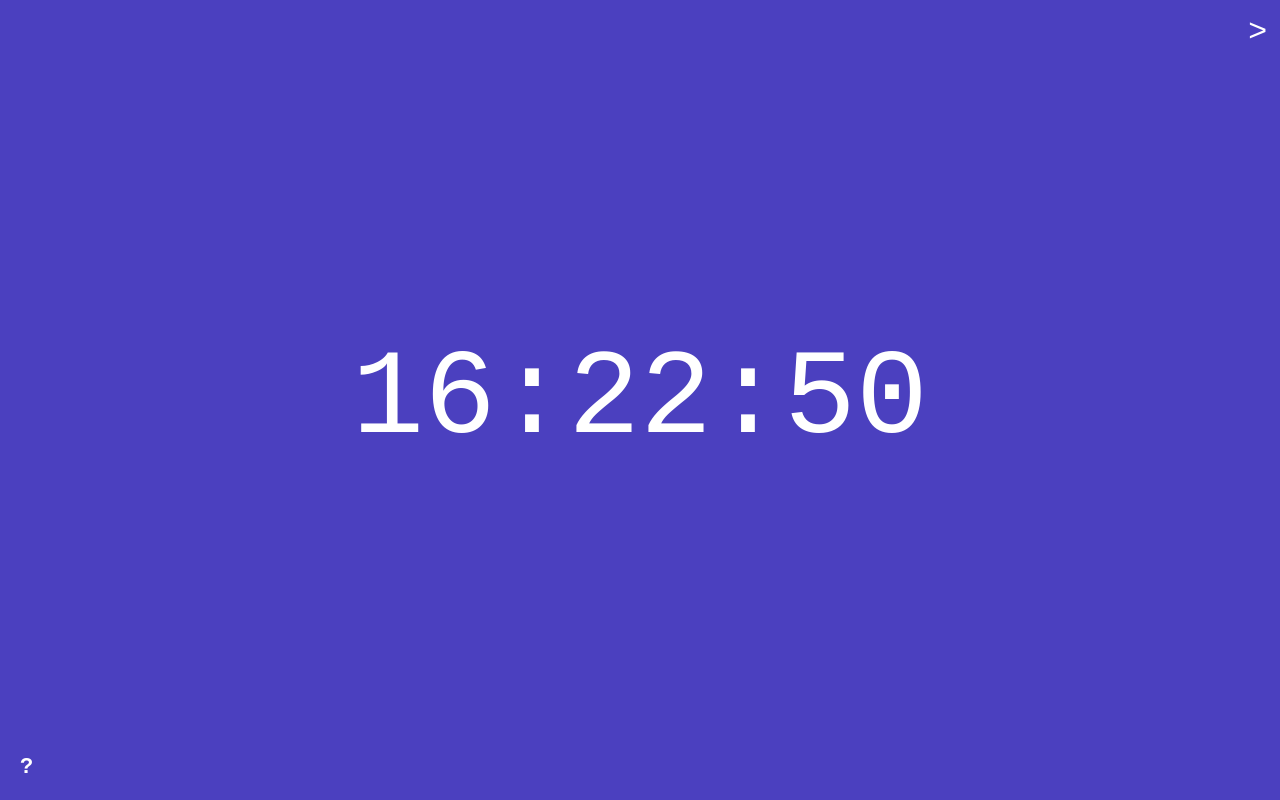
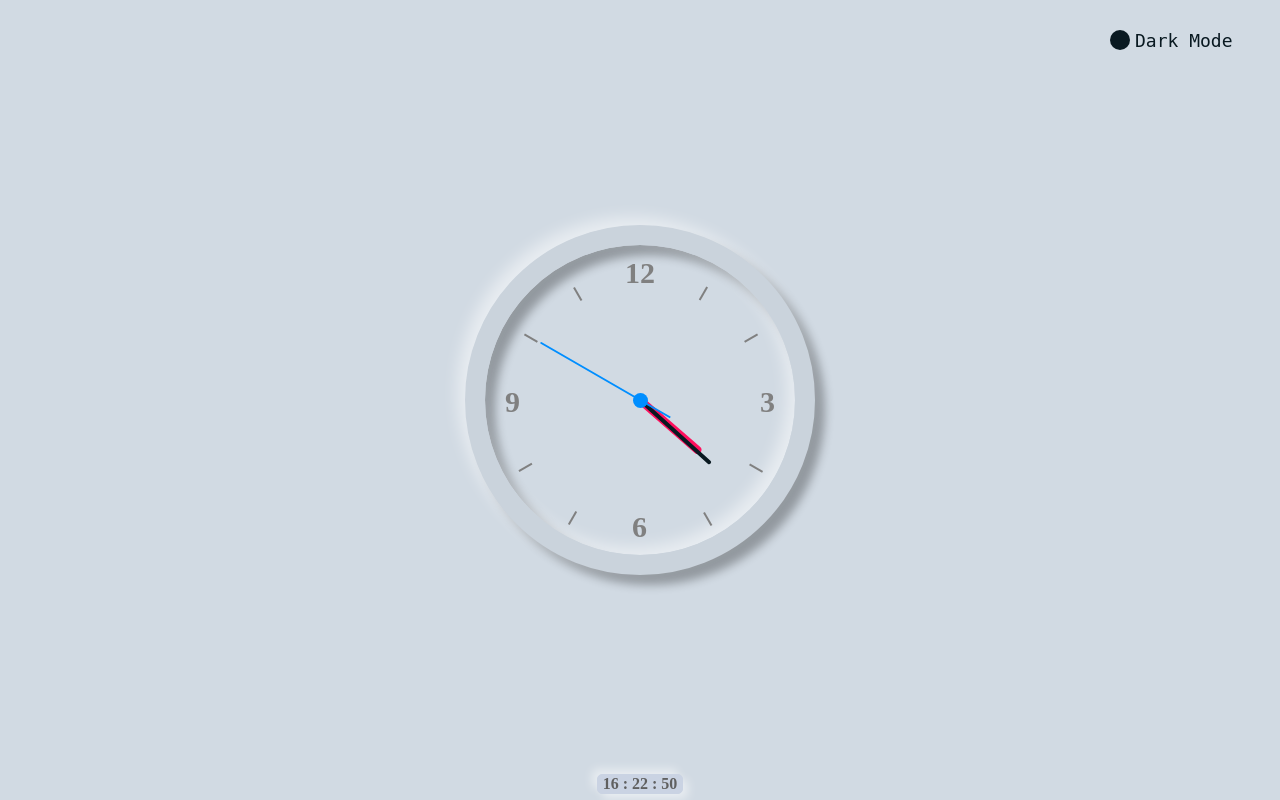
Before and after one commit to OlegAndrus12/Flask-News, a Flask app: page /clock in a window 1280 px wide. Run offline with Flask 3, Linux system fonts and the light colour scheme.

Commit message:
different clock

```diff
--- a/templates/clock.html
+++ b/templates/clock.html
@@ -1,457 +1,333 @@
 <!DOCTYPE html>
-<html lang="en" >
+<html lang="en">
 
 <head>
     <meta charset="UTF-8">
-  <title>c o l o r c l o c k</title>
+    <meta http-equiv="X-UA-Compatible" content="IE=edge">
+    <meta name="viewport" content="width=device-width, initial-scale=1.0">
+    <title>Clock</title>
     <style>
-    :root {
-  --background: hsl(0, 0%, 100%);
-}
-
         * {
-  margin:0;
-  padding:0;
-  box-sizing:border-box;
+            margin: 0;
+            padding: 0;
+            box-sizing: border-box;
         }
 
         body {
-	text-align:center;
-  background:var(--background);
-  user-select:none;
+            display: flex;
+            justify-content: center;
+            align-items: center;
+            min-height: 100vh;
+            background: #091921;
         }
 
-#container {
-  position:relative;
-  overflow:hidden;
+        body.light {
+            background: #d1dae3;
         }
 
-#clock {
-  height:100vh;
-	color:white;
-	display:flex;
-  align-items:center;
-  justify-content:center;
-	font-size:120px;
-	font-family:'Courier New', Courier, monospace;
+        .clock {
+            width: 350px;
+            height: 350px;
+            display: flex;
+            justify-content: center;
+            align-items: center;
+            background: #091921;
+            border: 20px solid #091921;
+            border-radius: 50%;
+            box-shadow: -8px -8px 15px rgba(255, 255, 255, 0.05),
+                20px 20px 20px rgba(0, 0, 0, 0.3),
+                inset -8px -8px 15px rgba(255, 255, 255, 0.05),
+                inset 20px 20px 20px rgba(0, 0, 0, 0.3);
         }
 
-#controls {
-  position:absolute;
-  right:0;
-  top:0;
-  width:228px;
-  height:100%;
-  padding:48px 24px 48px;
-  display:flex;
-  flex-direction:column;
-  justify-content:space-around;
-  align-items:center;
-  transform:translateX(0);
-  background-color:rgba(0, 0, 0, .3);
-  transition:all 1s ease-in-out;
+        body.light .clock {
+            background: #d1dae3;
+            border: 20px solid #cad3dc;
+            box-shadow: -8px -8px 15px rgba(255, 255, 255, 0.5),
+                10px 10px 10px rgba(0, 0, 0, 0.3),
+                inset -8px -8px 15px rgba(255, 255, 255, 0.5),
+                inset 10px 10px 10px rgba(0, 0, 0, 0.3);
         }
 
-#controls.closed {
-  transform:translateX(calc(100% - 48px));
-  background-color:transparent;
-  color:transparent;
-  transition:all 1s ease-in-out;
+        .clock::before {
+            content: '';
+            position: absolute;
+            height: 15px;
+            width: 15px;
+            background: #fff;
+            border-radius: 50%;
+            z-index: 100000;
         }
 
-#controls.closed .control {
-  opacity:0;
-  transition:opacity 1s ease;
+        body.light .clock::before {
+            background: #008eff;
         }
 
-.menuButton {
-  color:white;
-  font-size:32px;
-  font-family:'Courier New', Courier, monospace;
-  position:absolute;
-  top:10px;
-  left:16px;
-  transform:rotate(180deg);
-  transition:1s ease-in-out;
+        .indicators div {
+            position: absolute;
+            width: 2px;
+            height: 15px;
+            background: #404040;
         }
 
-.menuButton.open {
-  transform:rotate(0deg);
-  transition:1s ease-in-out;
+        .indicators div:nth-child(1) {
+            transform: rotate(30deg) translateY(-130px) translateX(-3px);
         }
 
-#lightnessSlider {
-  width:100%;
-  margin:10px 0;
+        .indicators div:nth-child(2) {
+            transform: rotate(60deg) translateY(-130px) translateX(-5px);
         }
 
-.text {
-	font-family:'Courier New', Courier, monospace;
-	font-size:12px;
-	color:white;
+        .indicators div:nth-child(3) {
+            transform: rotate(120deg) translateY(-130px) translateX(-5px);
         }
 
-.control {
-  margin:48px 0;
-  opacity:1;
-  transition:opacity 2s ease;
+        .indicators div:nth-child(4) {
+            transform: rotate(150deg) translateY(-130px) translateX(-2px);
         }
 
-.small {
-  font-size:10px;
+        .indicators div:nth-child(5) {
+            transform: rotate(210deg) translateY(-130px) translateX(4px);
         }
 
-.bold {
-  font-weight:bold;
+        .indicators div:nth-child(6) {
+            transform: rotate(240deg) translateY(-130px) translateX(6px);
         }
 
-.button {
-  width:60%;
-  padding:10px;
-  border:1px solid white;
+        .indicators div:nth-child(7) {
+            transform: rotate(300deg) translateY(-130px) translateX(5px);
         }
 
-.menuButton:hover, .button:hover, #explainerButton:hover {
-  cursor:pointer;
+        .indicators div:nth-child(8) {
+            transform: rotate(330deg) translateY(-130px) translateX(2px);
         }
 
-#explainerButton {
-  position:absolute;
-  bottom:20px;
-  left:20px;
-  font-size:22px;
-  font-weight:bold;
+        body.light .indicators div {
+            background: #808080;
         }
 
-#explainer {
-  visibility: visible;
-  position:absolute;
-  width:280px;
-  height:290px;
-  overflow-y:scroll;
-  border:1px solid white;
-  left:48px;
-  bottom:48px;
-  padding:5px;
-  font-family:'Courier New', Courier, monospace;
-  font-size:16px;
-  background-color:rgba(0, 0, 0, .3);
-  text-align:left;
+        .nums {
+            position: absolute;
+            font-size: 30px;
+            font-weight: bold;
+            color: #808080;
         }
 
-#explainer.closed {
-  visibility:hidden;
+        #three {
+            position: absolute;
+            left: 120px;
+            top: -15px;
         }
 
-p {
-  margin:10px 0;
+        #six {
+            position: absolute;
+            top: 110px;
+            left: -8px;
         }
 
-input[type=range] {
-  -webkit-appearance: none;
-  width: 40%;
-  vertical-align: middle;
+        #nine {
+            position: absolute;
+            right: 120px;
+            top: -15px;
         }
-input[type=range]:focus {
-  outline: none;
+
+        #twelve {
+            position: absolute;
+            bottom: 110px;
+            left: -15px;
         }
-input[type=range]::-webkit-slider-runnable-track {
-  width: 100%;
-  height: 0px;
+
+        .clock .hour,
+        .clock .min,
+        .clock .sec {
+            position: absolute;
+            z-index: 10;
+        }
+
+        .hour,
+        .hr {
+            height: 160px;
+            width: 160px;
+        }
+
+        .min,
+        .mn {
+            height: 190px;
+            width: 190px;
+        }
+
+        .sec,
+        .sc {
+            height: 230px;
+            width: 230px;
+        }
+
+        .hr,
+        .mn,
+        .sc {
+            display: flex;
+            justify-content: center;
+            position: absolute;
+            border-radius: 50%;
+        }
+
+        .hr::before {
+            content: '';
+            position: absolute;
+            width: 8px;
+            height: 80px;
+            background: #ff105e;
+            z-index: 10;
+            border-radius: 6px 6px 0 0;
+        }
+
+        .mn::before {
+            content: '';
+            position: absolute;
+            width: 4px;
+            height: 90px;
+            background: #ffffff;
+            z-index: 11;
+            border-radius: 6px 6px 0 0;
+        }
+
+        body.light .mn::before {
+            background: #091921;
+        }
+
+        .sc::before {
+            content: '';
+            position: absolute;
+            width: 2px;
+            height: 150px;
+            background: #008eff;
+            z-index: 12;
+            border-radius: 6px 6px 0 0;
+        }
+
+        .time {
+            height: 20px;
+            position: absolute;
+            margin-top: 60%;
+            padding: 0 5px;
+            border: 1px solid #091921;
+            background: #091921;
+            border-radius: 5px;
+            color: #808080;
+            font-weight: bold;
+            box-shadow: 5px 5px 10px rgba(255, 255, 255, 0.1), -5px -5px 10px rgba(255, 255, 255, 0.1);
+        }
+
+        body.light .time {
+            color: #606060;
+            border: 1px solid #CAD3E3;
+            background: #CAD3E3;
+            box-shadow: 5px 5px 10px rgba(255, 255, 255, 0.5), -5px -5px 10px rgba(255, 255, 255, 0.5);
+        }
+
+        .toggleClass {
+            position: absolute;
+            top: 30px;
+            right: 150px;
+            width: 20px;
+            height: 20px;
+            font-size: 18px;
+            border-radius: 50%;
+            background: #d1dae3;
+            color: #d1dae3;
+            font-family: monospace;
             cursor: pointer;
-  box-shadow: 1px 1px 1px rgba(0, 0, 0, 0), 0px 0px 1px rgba(13, 13, 13, 0);
-  background: #ffffff;
-  border-radius: 6.2px;
-  border: 1px solid #ececec;
+            display: flex;
+            align-items: center;
         }
-input[type=range]::-webkit-slider-thumb {
-  box-shadow: 0px 0px 0px rgba(5, 0, 0, 0), 0px 0px 0px rgba(31, 0, 0, 0);
-  border: 0px solid #000000;
-  height: 12px;
-  width: 11px;
-  border-radius: 50px;
-  background: #ffffff;
-  cursor: pointer;
-  -webkit-appearance: none;
-  margin-top: -7px;
+
+        .toggleClass::before {
+            position: absolute;
+            left: 25px;
+            content: 'Light Mode';
+            white-space: nowrap;
         }
-input[type=range]:focus::-webkit-slider-runnable-track {
-  background: #ffffff;
+
+        body.light .toggleClass {
+            background: #091921;
+            color: #091921;
         }
-input[type=range]::-moz-range-track {
-  width: 100%;
-  height: 0px;
-  cursor: pointer;
-  box-shadow: 1px 1px 1px rgba(0, 0, 0, 0), 0px 0px 1px rgba(13, 13, 13, 0);
-  background: #ffffff;
-  border-radius: 6.2px;
-  border: 1px solid #ececec;
-}
-input[type=range]::-moz-range-thumb {
-  box-shadow: 0px 0px 0px rgba(5, 0, 0, 0), 0px 0px 0px rgba(31, 0, 0, 0);
-  border: 0px solid #000000;
-  height: 12px;
-  width: 11px;
-  border-radius: 50px;
-  background: #ffffff;
-  cursor: pointer;
-}
-input[type=range]::-ms-track {
-  width: 100%;
-  height: 0px;
-  cursor: pointer;
-  background: transparent;
-  border-color: transparent;
-  color: transparent;
-}
-input[type=range]::-ms-fill-lower {
-  background: #fcfcfc;
-  border: 1px solid #ececec;
-  border-radius: 12.4px;
-  box-shadow: 1px 1px 1px rgba(0, 0, 0, 0), 0px 0px 1px rgba(13, 13, 13, 0);
-}
-input[type=range]::-ms-fill-upper {
-  background: #ffffff;
-  border: 1px solid #ececec;
-  border-radius: 12.4px;
-  box-shadow: 1px 1px 1px rgba(0, 0, 0, 0), 0px 0px 1px rgba(13, 13, 13, 0);
-}
-input[type=range]::-ms-thumb {
-  box-shadow: 0px 0px 0px rgba(5, 0, 0, 0), 0px 0px 0px rgba(31, 0, 0, 0);
-  border: 0px solid #000000;
-  height: 12px;
-  width: 11px;
-  border-radius: 50px;
-  background: #ffffff;
-  cursor: pointer;
-}
-input[type=range]:focus::-ms-fill-lower {
-  background: #ffffff;
-}
-input[type=range]:focus::-ms-fill-upper {
-  background: #ffffff;
+
+        body.light .toggleClass::before {
+            content: 'Dark Mode';
         }
     </style>
 </head>
 
-<body>
-  <div id="container">
-    <div id="clock">
-    	<span id="hour"></span><span class="clock_separator">:</span><span id="minutes"></span><span class="clock_separator">:</span><span id="seconds"></span>
+<body class="light">
+    <div class="clock">
+        <div class="hour">
+            <div class="hr" id="hr"></div>
         </div>
-    <div id="controls" class="closed">
-      <div class="menuButton"><</div>
-      <div id="lightnessControl" class="control">
-        <div class="text">set color lightness:</div>
-        <input type="range" id="lightnessSlider" min="10" max="90">
-        <div class="text" id="lightnessValue">50%</div>
+        <div class="min">
+            <div class="mn" id="mn"></div>
         </div>
-      <div id="backgroundStyleToggle" class="text button control">Switch to gradient</div>
-      <div id="timeEncodingToggle" class="text button control">Current mode: hueWheel<br><p class="bold">
-        Change
-      </p></div>
+        <div class="sec">
+            <div class="sc" id="sc"></div>
         </div>
-
-    <div id="explainerButton" class="text">?</div>
-    <div id="explainer" class="text closed">
-    	???
-      <p>Color Clock is a clock with a background color derived from the current time. So far I've implemented two ways of doing this: <span class="bold">time to hex</span> and <span class="bold">hue wheel</span></p>
-    	<p class="bold">Time to hex</p>
-    	<p>The current time is flattened into a six-character string and appended to a pound sign in order to be used as a hex color value. 13:43:06 becomes #134306.</p>
-    	<p class="bold">Hue wheel</p>
-    	<p>Each hour (0-23) is mapped to a section of the hue wheel (0-359).</p>
-      <p class="bold">Gradient mode</p>
-      <p>Makes a pretty gradient by adding a second color that is a bit further (30 degrees) in the hue wheel.</p>
-      <p class="small">Made by mechamech</p>
+        <div class="indicators">
+            <div></div>
+            <div></div>
+            <div></div>
+            <div></div>
+            <div></div>
+            <div></div>
+            <div></div>
+            <div></div>
         </div>
+        <div class="nums">
+            <span id="three">3</span>
+            <span id="six">6</span>
+            <span id="nine">9</span>
+            <span id="twelve">12</span>
         </div>
+        <div class="time"></div>
+    </div>
+    <div class="toggleClass" onclick="toggleClass()"></div>
     <script>
-    const hourEl = document.getElementById('hour');
-    const minutesEl = document.getElementById('minutes');
-    const secondsEl = document.getElementById('seconds');
-    const lightnessSlider = document.getElementById('lightnessSlider');
-
-    class Clock {
-      constructor() {
-        this.time = {
-          hour: 0,
-          minutes: 0,
-          seconds: 0
-        }
+        function toggleClass() {
+            const body = document.querySelector('body');
+            body.classList.toggle('light');
         }
 
-    setTime() {
-      let date = new Date();
-      this.time.hour = date.getHours();
-      this.time.minutes = date.getMinutes();
-      this.time.seconds = date.getSeconds();
+        const hr = document.querySelector('#hr');
+        const mn = document.querySelector('#mn');
+        const sc = document.querySelector('#sc');
+        const time = document.querySelector('.time');
+
+        setInterval(() => {
+            let day = new Date();
+            let hour = day.getHours();
+            let min = day.getMinutes();
+            let sec = day.getSeconds();
+
+            let hrPosition = hour * 30 + min / 2      //hour * 360/12 + ((min * 360/60)/12)
+            let minPosition = min * 6;             //min * 360/60
+            let secPosition = sec * 6;           //sec * 360/60
+
+            hr.style.transform = `rotateZ(${hrPosition}deg)`;
+            mn.style.transform = `rotateZ(${minPosition}deg)`;
+            sc.style.transform = `rotateZ(${secPosition}deg)`;
+
+            if (sec < 10) {
+                sec = '0' + sec;
+            }
+            if (min < 10) {
+                min = '0' + min;
+            }
+            if (hour < 10) {
+                hour = '0' + hour;
             }
 
-    getTime() {
-      return this.time;
-    }
+            time.textContent = hour + ' : ' + min + ' : ' + sec;
 
-    displayTime() {
-      let clock = this;
-      let time = clock.time;
-      hourEl.textContent = clock.addZero(time.hour);
-      minutesEl.textContent = clock.addZero(time.minutes);
-      secondsEl.textContent = clock.addZero(time.seconds);
-    }
-
-	addZero(number) {
-		if (number < 10) {
-			return "" + 0 + number;
-		}
-		return number;
-	}
-
-	tick() {
-		let clock = this;
-		clock.setTime();
-		clock.displayTime();
-		clock.color.displayColor();
-	}
-
-	start() {
-		let clock = this;
-		clock.setTime();
-		clock.color = new color(clock);
-		clock.tick();
-		window.setInterval(clock.tick.bind(clock), 1000)
-	}
-}
-
-class color {
-	constructor(clock) {
-		this.encodingModes = ["hueWheel", "timeToHex"],
-		this.timeEncoding = "hueWheel",
-		this.hue = 0,
-		this.lightness = 50,
-		this.gradient = false,
-		this.clock = clock;
-	}
-
-	makeHue() {
-		let timeEncoding = this.timeEncoding;
-		let time = this.clock.getTime();
-		switch (timeEncoding) {
-			case 'hueWheel':
-				return time.hour * 15 + time.minutes * .25;
-				break;
-
-			case 'timeToHex':
-				let hex = "#"  + this.clock.addZero(time.hour) + this.clock.addZero(time.minutes) + this.clock.addZero(time.seconds);
-				return hexToHue(hex);
-				break;
-    }
-  };
-
-	generateGradient() {
-		return `linear-gradient(to right, hsl(${this.hue}, 50%, ${this.lightness}%) , hsl(${this.hue + 30}, 50%, ${this.lightness}%))`;
-	};
-
-	displayColor() {
-		this.hue = this.makeHue();
-
-		if (this.gradient) {
-			document.querySelector('body').style.setProperty('--background', this.generateGradient());
-		}
-
-		else {
-			document.querySelector('body').style.setProperty('--background', `hsl(${this.hue}, 50%, ${this.lightness}%)`);
-		}
-	};
-
-	setLightness(value) {
-		this.lightness = value;
-	}
-}
-
-function hexToHue(hex) {
-  var result = /^#?([a-f\d]{2})([a-f\d]{2})([a-f\d]{2})$/i.exec(hex);
-
-  var r = parseInt(result[1], 16);
-  var g = parseInt(result[2], 16);
-  var b = parseInt(result[3], 16);
-
-  r /= 255, g /= 255, b /= 255;
-  var max = Math.max(r, g, b), min = Math.min(r, g, b);
-  var h, s, l = (max + min) / 2;
-
-  if(max == min){
-      h = s = 0;
-  } else {
-      var d = max - min;
-      s = l > 0.5 ? d / (2 - max - min) : d / (max + min);
-      switch(max) {
-          case r: h = (g - b) / d + (g < b ? 6 : 0); break;
-          case g: h = (b - r) / d + 2; break;
-          case b: h = (r - g) / d + 4; break;
-      }
-      h /= 6;
-  }
-
-  h = Math.round(360*h);
-  s = s*100;
-  s = Math.round(s);
-  l = l*100;
-  l = Math.round(l);
-
-  return h;
-}
-
-function toggleOptions(event) {
-	if (event.target.classList.contains('button') || event.target.id === 'lightnessSlider') {
-		return;
-	}
-
-	this.classList.toggle('closed');
-	document.querySelector('.menuButton').classList.toggle('open');
-}
-
-window.onload = function() {
-	let clock = new Clock();
-	clock.start()
-	document.querySelector('#controls').addEventListener('click', toggleOptions);
-
-	lightnessSlider.addEventListener("input", function() {
-		var lightness = this.value;
-		clock.color.lightness = lightness;
-		if (clock.color.gradient) {
-		  window.body.style.setProperty('--background', `linear-gradient(to right, hsl(${clock.color.hue}, 50%, ${lightness}%) , hsl(${clock.color.hue + 30}, 50%, ${lightness}%))`);
-		}
-
-		else {
-		  window.body.style.setProperty('--background', `hsl(${clock.color.hue}, 50%, ${lightness}%)`);
-		}
-
-		lightnessValue.text(lightness + "%");
-	})
-
-	backgroundStyleToggle.addEventListener("click", function() {
-		clock.color.gradient = !clock.color.gradient;
-		clock.color.displayColor();
-		this.textContent = clock.color.gradient ? 'Switch to solid color' : 'Switch to gradient';
-	})
-
-	timeEncodingToggle.addEventListener("click", function() {
-		let encodings = clock.color.encodingModes;
-		let currentEncoding = clock.color.timeEncoding;
-		let currentIndex = encodings.indexOf(currentEncoding);
-		currentIndex++;
-		if (currentIndex >= encodings.length) currentIndex = 0;
-		clock.color.timeEncoding = encodings[currentIndex];
-
-		clock.color.displayColor();
-
-		this.innerHTML = `Current mode: ${clock.color.timeEncoding} <br> <p class="bold">Change</p>`;
-	})
-
-	explainerButton.addEventListener("click", function() {
-		explainer.classList.toggle('closed');
-	})
-};
+        }, 1000);
     </script>
 </body>
+
 </html>
```
Lines whose indentation alone changed are shown as unchanged.
